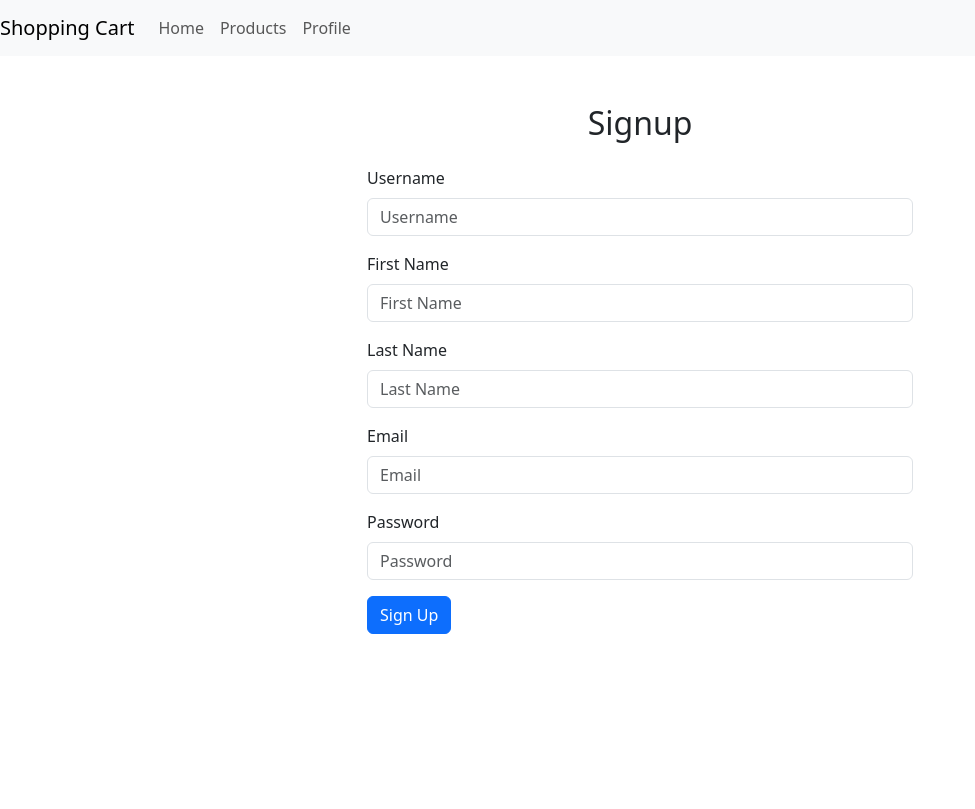
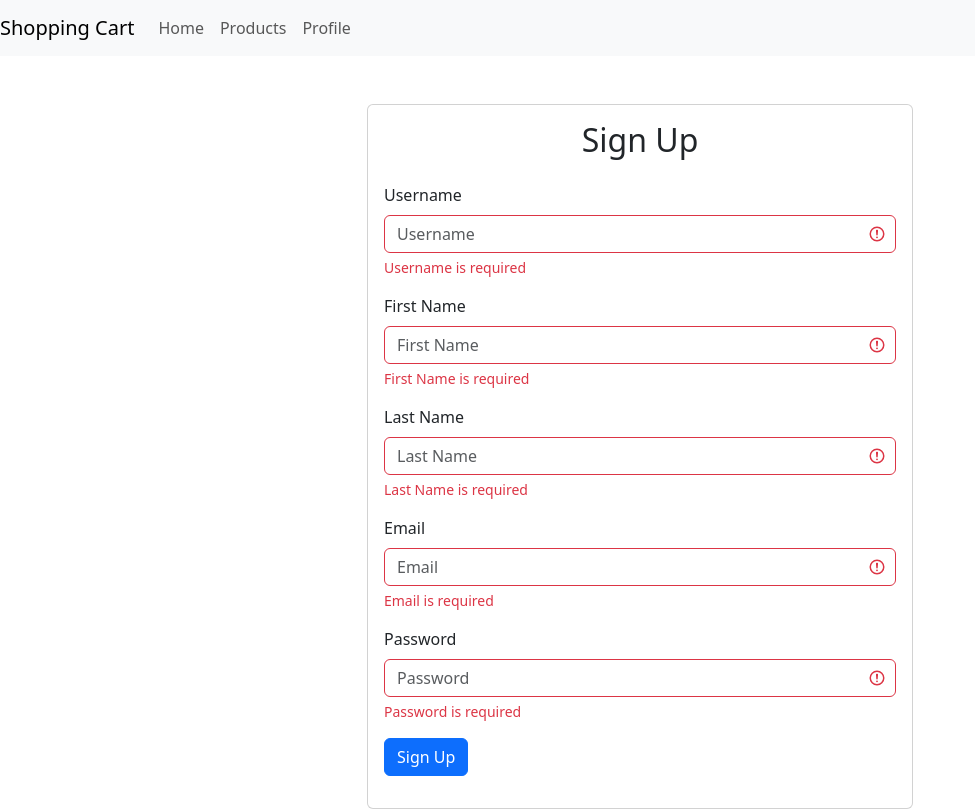
Before and after one commit to nitinSingh195/shopping, a React (Create React App) app in the folder ReactApp/shoppingcart/: page /signup in a window 1280 px wide. Both pictures are taken after a click on the button "Sign Up". Shown: the whole page, without its empty margins (0-975 px from the left). Built offline with nearby package versions, Linux system fonts and the light colour scheme; no server answers.

Commit message:
added error popup

```diff
--- /dev/null
+++ b/ReactApp/shoppingcart/src/MessagePopup.js
@@ -0,0 +1,24 @@
+import React, { useState, useEffect } from 'react';
+
+function MessagePopup({ message, type, onClose }) {
+    useEffect(() => {
+        // Automatically close the popup after 5 seconds
+        const timeout = setTimeout(() => {
+            onClose();
+        }, 5000);
+
+        return () => {
+            clearTimeout(timeout);
+        };
+    }, [onClose]);
+
+    return (
+        <div className="message-popup position-fixed top-0 start-50 translate-middle-x">
+            <div className={`alert alert-${type}`} role="alert">
+                {message}
+            </div>
+        </div>
+    );
+}
+
+export default MessagePopup;
--- a/ReactApp/shoppingcart/src/User/signUp.js
+++ b/ReactApp/shoppingcart/src/User/signUp.js
@@ -1,6 +1,6 @@
 import React, { useState } from 'react';
 import axios from 'axios';
-
+import MessagePopup from '../MessagePopup';
 function Signup() {
     const [formData, setFormData] = useState({
         Username: '',
@@ -10,88 +10,153 @@ function Signup() {
         PasswordHash: '',
         Role:'IT',
     });
+    const [message, setMessage] = useState('');
+    const [messageType, setMessageType] = useState('');
+    const [validationErrors, setValidationErrors] = useState({});
 
     const handleChange = (event) => {
         const { name, value } = event.target;
         setFormData({ ...formData, [name]: value });
     };
 
+    const validateForm = () => {
+        const errors = {};
+
+        if (!formData.Username) {
+            errors.Username = 'Username is required';
+        }
+
+        if (!formData.FirstName) {
+            errors.FirstName = 'First Name is required';
+        }
+
+        if (!formData.LastName) {
+            errors.LastName = 'Last Name is required';
+        }
+
+        if (!formData.Email) {
+            errors.Email = 'Email is required';
+        } else if (!/\S+@\S+\.\S+/.test(formData.Email)) {
+            errors.Email = 'Invalid email format';
+        }
+
+        if (!formData.PasswordHash) {
+            errors.PasswordHash = 'Password is required';
+        }
+
+        setValidationErrors(errors);
+
+        return Object.keys(errors).length === 0;
+    };
+
     const signupUser = () => {
-        console.log(formData);
+        if (validateForm()) {
         axios.post('https://localhost:44384/api/users/signup', formData)
             .then(response => {
-                console.log('Signup successful:', response.data);
+                setMessage('Signup successful!');
+                setMessageType('success');
+                setFormData({
+                    Username: '',
+                    FirstName: '',
+                    LastName: '',
+                    Email: '',
+                    PasswordHash: '',
+                    Role:'IT',
+                });
+                setTimeout(() => {
+                    setMessage('');
+                }, 5000);
             })
             .catch(error => {
                 console.error('Error:', error);
+                setMessage('Error signing up. Please try again.');
+                setMessageType('error');
             });
+        }
     };
 
     return (
         <div className="container mt-5">
             <div className="row justify-content-center">
                 <div className="col-md-6">
-                    <h2 className="text-center mb-4">Signup</h2>
+                <div className="card">
+                        <div className="card-body">
+                    <h2 className="text-center mb-4">Sign Up</h2>
                     <form>
                         <div className="mb-3">
                             <label htmlFor="username" className="form-label">Username</label>
                             <input
                                 type="text"
-                                className="form-control"
+                                className={`form-control ${validationErrors.Username ? 'is-invalid' : ''}`}
                                 id="username"
                                 name="Username"
                                 placeholder="Username"
                                 value={formData.Username}
                                 onChange={handleChange}
                             />
+                             {validationErrors.Username && (
+                                <div className="invalid-feedback">{validationErrors.Username}</div>
+                            )}
                         </div>
                         <div className="mb-3">
                             <label htmlFor="firstName" className="form-label">First Name</label>
                             <input
                                 type="text"
-                                className="form-control"
+                                className={`form-control ${validationErrors.FirstName ? 'is-invalid' : ''}`}
                                 id="firstName"
                                 name="FirstName"
                                 placeholder="First Name"
                                 value={formData.FirstName}
                                 onChange={handleChange}
                             />
+                            {validationErrors.FirstName && (
+                                <div className="invalid-feedback">{validationErrors.FirstName}</div>
+                            )}
                         </div>
                         <div className="mb-3">
                             <label htmlFor="lastName" className="form-label">Last Name</label>
                             <input
                                 type="text"
-                                className="form-control"
+                                className={`form-control ${validationErrors.LastName ? 'is-invalid' : ''}`}
                                 id="lastName"
                                 name="LastName"
                                 placeholder="Last Name"
                                 value={formData.LastName}
                                 onChange={handleChange}
                             />
+                            {validationErrors.LastName && (
+                                <div className="invalid-feedback">{validationErrors.LastName}</div>
+                            )}
                         </div>
                         <div className="mb-3">
                             <label htmlFor="email" className="form-label">Email</label>
                             <input
                                 type="email"
-                                className="form-control"
+                                className={`form-control ${validationErrors.Email ? 'is-invalid' : ''}`}
                                 id="email"
                                 name="Email"
                                 placeholder="Email"
                                 value={formData.Email}
                                 onChange={handleChange}
                             />
+                            {validationErrors.Email && (
+                                <div className="invalid-feedback">{validationErrors.Email}</div>
+                            )}
                         </div>
                         <div className="mb-3">
                             <label htmlFor="password" className="form-label">Password</label>
                             <input
                                 type="password"
-                                className="form-control"
+                                className={`form-control ${validationErrors.PasswordHash ? 'is-invalid' : ''}`}
                                 id="password"
                                 name="PasswordHash"
                                 placeholder="Password"
                                 value={formData.PasswordHash}
                                 onChange={handleChange}
                             />
+                            {validationErrors.PasswordHash && (
+                                <div className="invalid-feedback">{validationErrors.PasswordHash}</div>
+                            )}
                         </div>
                         <div className="mb-3">
                             <button type="button" className="btn btn-primary" onClick={signupUser}>
@@ -99,6 +164,9 @@ function Signup() {
                             </button>
                         </div>
                     </form>
+                    </div>
+                    </div>
+                    {message && <MessagePopup message={message} type={messageType} onClose={() => setMessage('')} />}
                 </div>
             </div>
         </div>
```
